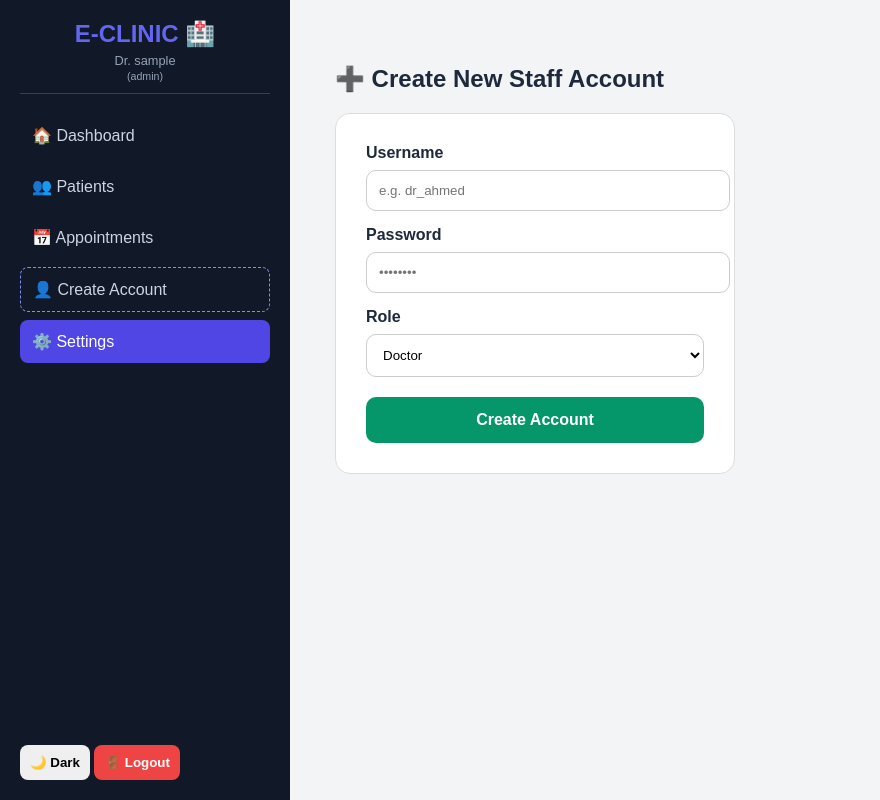
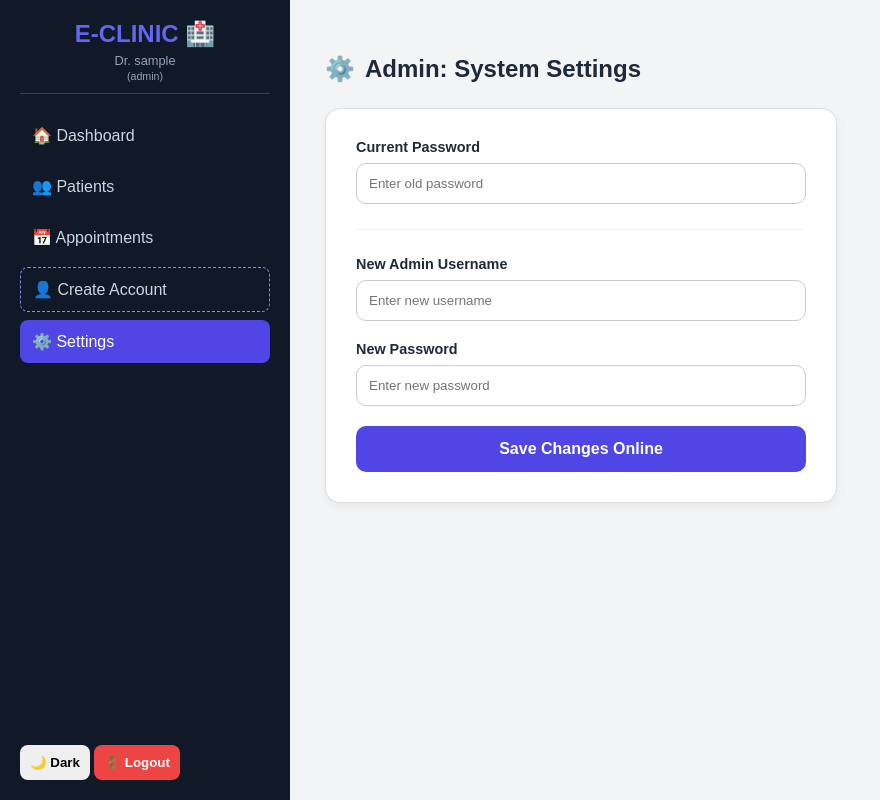
Before and after one commit to Saadzebari12345/my-clinic-app, a SvelteKit app: page /settings in a window 1280 px wide. Shown: the whole page, without its empty margins (0-880 px from the left). Built offline with nearby package versions, Linux system fonts and the light colour scheme; sample sign-in values are in the browser's storage.

Commit message:
Add files via upload

```diff
--- a/src/routes/settings/+page.svelte
+++ b/src/routes/settings/+page.svelte
@@ -1,52 +1,148 @@
 <script lang="ts">
  import { supabase } from '$lib/supabaseClient';
- let user = $state(''), pass = $state(''), role = $state('doctor'), msg = $state('');
+ import { onMount } from 'svelte';
 
- async function createAccount() {
-  if (user && pass) {
-   const { error } = await supabase.from('doctors').insert([{ username: user, password: pass, role: role }]);
-   if (!error) {
-    msg = '✅ Account created successfully!';
-    user = ''; pass = '';
+ // ١. پێناسەکردنی گۆڕاوەکان (States)
+ let currentPass = $state('');
+ let newUsername = $state('');
+ let newPassword = $state('');
+ let msg = $state('');
+ let isError = $state(false);
+ let isLoading = $state(false);
+
+ let doctorId = $state('');
+ let role = $state('');
+
+ onMount(() => {
+  doctorId = localStorage.getItem('doctor_id') || '';
+  role = localStorage.getItem('doctor_role') || '';
+ });
+
+ async function saveSettings() {
+  if (!doctorId) return;
+
+  // پشکنینی پڕکردنەوەی خانەکان (چارەسەرکردنی خەڵەتی هێڵی ٢٦ ب نیشانێن ||)
+  if (role === 'admin') {
+   if (!currentPass || !newUsername || !newPassword) {
+    msg = "❌ تکایە هەمی خانەیان پڕ بکە.";
+    isError = true;
+    return;
+   }
+  } else {
+   if (!currentPass || !newPassword) {
+    msg = "❌ تکایە پاسوۆردێ کۆن و یێ نوی بنڤیسە.";
+    isError = true;
+    return;
+   }
+  }
+
+  isLoading = true;
+  msg = "Checking credentials...";
+
+  try {
+   // ٢. وەرگرتنی زانیاری دکتۆر (چارەسەرکردنی خەڵەتی possibly null لە هێڵی ٥١)
+   const { data: doctor, error: fetchError } = await supabase
+    .from('doctors')
+    .select('password')
+    .eq('id', doctorId)
+    .single();
+
+   // پشکنین ئەگەر داتا نەبوو یان پاسوۆرد خەله‌ت بوو
+   if (fetchError || !doctor || doctor.password !== currentPass) {
+    msg = "❌ پاسوۆردێ نوکە (Current) خەلەتە!";
+    isError = true;
+    isLoading = false;
+    return;
+   }
+
+   // ٣. ئامادەکردنی داتاکان بۆ نوێکردنەوە
+   let updateData: any = { password: newPassword };
+   if (role === 'admin') {
+    updateData.username = newUsername; // بتنێ ئەدمین دشێت ناڤی بگۆهۆڕیت
+   }
+
+   const { error: updateError } = await supabase
+    .from('doctors')
+    .update(updateData)
+    .eq('id', doctorId);
+
+   if (!updateError) {
+    if (role === 'admin') localStorage.setItem('doctor_username', newUsername);
+    msg = "✅ زانیاری ب سەرکەفتی هاتنە گۆهۆڕین!";
+    isError = false;
+    currentPass = ""; newUsername = ""; newPassword = "";
    } else {
-    msg = '❌ Error: ' + error.message;
+    msg = "❌ خەلەتیەک د سەیڤکرنێ دا هەبوو.";
+    isError = true;
    }
+  } catch (e) {
+   msg = "❌ Connection Error!";
+   isError = true;
+  } finally {
+   isLoading = false;
   }
  }
 </script>
 
-<div style="max-width: 400px; padding: 20px; color: inherit;">
- <h2 style="margin-bottom: 20px;">➕ Create New Staff Account</h2>
+<div class="settings-wrapper">
+ <h2 class="page-title">
+  <span>⚙️</span> {role === 'admin' ? 'Admin: System Settings' : 'Doctor: Security Settings'}
+ </h2>
 
- <div class="card" style="padding: 30px; background: var(--card, white); border-radius: 15px; border: 1px solid var(--border, #ddd);">
+ <div class="settings-card">
+  <!-- نامەیەک بۆ دکتۆری دا بزانیت بتنێ پاسوۆردی دشێت بگۆهۆڕیت -->
+  {#if role === 'doctor'}
+   <p class="role-notice">You are logged in as a <b>Doctor</b>. You can only update your password.</p>
+  {/if}
 
-  <!-- ١. خانەیا ناڤێ بەکارهێنەری -->
-  <div style="margin-bottom: 15px;">
-   <label for="reg-user" style="display: block; margin-bottom: 8px; font-weight: bold;">Username</label>
-   <input id="reg-user" bind:value={user} placeholder="e.g. dr_ahmed" style="width: 100%; padding: 12px; border-radius: 10px; border: 1px solid #ccc; background: white; color: black;" />
+  <div class="form-group">
+   <label for="cp">Current Password</label>
+   <input id="cp" type="password" bind:value={currentPass} placeholder="Enter old password" />
   </div>
 
-  <!-- ٢. خانەیا پاسوۆردی -->
-  <div style="margin-bottom: 15px;">
-   <label for="reg-pass" style="display: block; margin-bottom: 8px; font-weight: bold;">Password</label>
-   <input id="reg-pass" bind:value={pass} type="password" placeholder="••••••••" style="width: 100%; padding: 12px; border-radius: 10px; border: 1px solid #ccc; background: white; color: black;" />
+  <hr style="margin: 25px 0; opacity: 0.1;" />
+
+  {#if role === 'admin'}
+   <div class="form-group">
+    <label for="nu">New Admin Username</label>
+    <input id="nu" type="text" bind:value={newUsername} placeholder="Enter new username" />
+   </div>
+  {/if}
+
+  <div class="form-group">
+   <label for="np">New Password</label>
+   <input id="np" type="password" bind:value={newPassword} placeholder="Enter new password" />
   </div>
 
-  <!-- ٣. هەلبژارتنا پلەی (Role) -->
-  <div style="margin-bottom: 20px;">
-   <label for="reg-role" style="display: block; margin-bottom: 8px; font-weight: bold;">Role</label>
-   <select id="reg-role" bind:value={role} style="width: 100%; padding: 12px; border-radius: 10px; border: 1px solid #ccc; background: white; color: black;">
-    <option value="doctor">Doctor</option>
-    <option value="admin">Admin</option>
-   </select>
-  </div>
-
-  <button onclick={createAccount} style="width: 100%; background: #059669; color: white; padding: 14px; border: none; border-radius: 10px; cursor: pointer; font-weight: bold; font-size: 1rem;">
-   Create Account
+  <button onclick={saveSettings} disabled={isLoading} class="btn-save">
+   {isLoading ? 'Processing...' : (role === 'admin' ? 'Save Changes Online' : 'Update Password')}
   </button>
 
   {#if msg}
-   <p style="margin-top: 15px; text-align: center; font-weight: bold; color: #4f46e5;">{msg}</p>
+   <p class="status-msg" style="color: {isError ? '#ef4444' : '#10b981'};">
+    {msg}
+   </p>
   {/if}
  </div>
 </div>
+
+<style>
+ .settings-wrapper { padding: 10px; color: inherit; }
+ .page-title { display: flex; align-items: center; gap: 10px; color: var(--text, #333); font-size: 1.5rem; margin-bottom: 25px; }
+ .settings-card { background: var(--card, white); padding: 30px; border-radius: 15px; border: 1px solid var(--border, #ddd); max-width: 450px; box-shadow: 0 4px 10px rgba(0,0,0,0.05); }
+ .form-group { margin-bottom: 20px; }
+
+ .role-notice { font-size: 0.85rem; background: #f0f9ff; color: #0369a1; padding: 12px; border-radius: 8px; border: 1px solid #bae6fd; margin-bottom: 20px; }label { display: block; margin-bottom: 8px; font-size: 0.9rem; font-weight: bold; color: var(--text, #555); }
+ input { width: 100%; padding: 12px; border-radius: 10px; border: 1px solid #ccc; background: white; color: black; box-sizing: border-box; outline: none; }
+ input:focus { border-color: #4f46e5; }
+
+ .btn-save { width: 100%; background: #4f46e5; color: white; border: none; padding: 14px; border-radius: 10px; cursor: pointer; font-weight: bold; font-size: 1rem; transition: 0.3s; }
+ .btn-save:hover { background: #4338ca; }
+ .btn-save:disabled { background: #94a3b8; cursor: not-allowed; }
+ .status-msg { text-align: center; margin-top: 15px; font-size: 0.9rem; font-weight: bold; }
+
+ /* پشتگیری بۆ Dark Mode */
+ :global(.dark-mode) .settings-card { --border: #334155; }
+ :global(.dark-mode) input { background: #0f172a; color: white; border-color: #334155; }
+ :global(.dark-mode) .role-notice { background: #0c4a6e; color: #e0f2fe; border-color: #075985; }
+</style>
```
